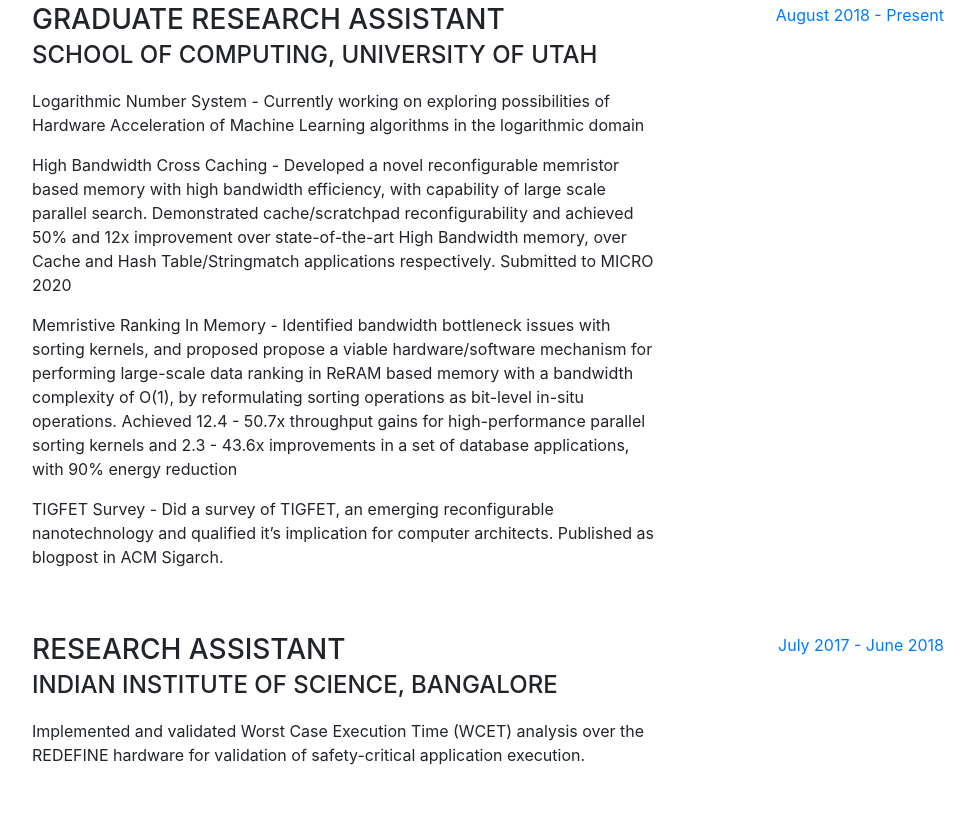
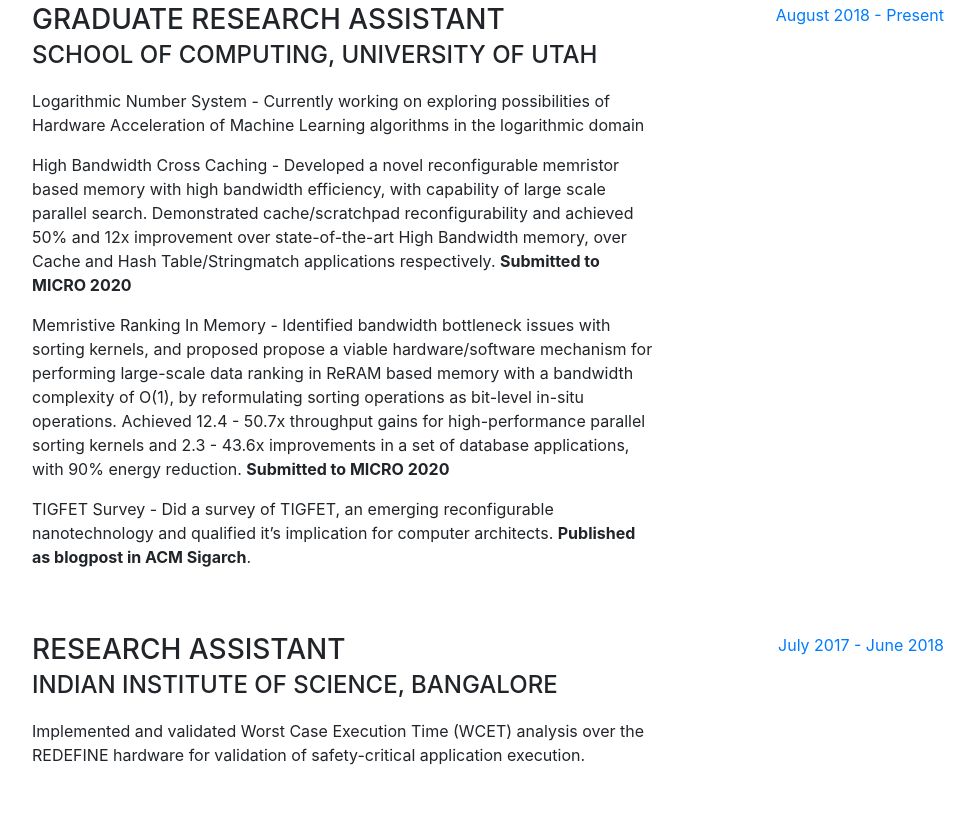
Before and after one commit to ananthkp/ananthkp.github.io, a website with bundled scripts: page index.html in a window 1280 px wide. Shown: the part 932-1760 px from the top of the page, without its empty margins (288-1262 px from the left). Built offline with nearby package versions, Linux system fonts and the light colour scheme; a web font is replaced by a local one.

Commit message:
Bold Fix

```diff
--- a/index.html
+++ b/index.html
@@ -104,9 +104,9 @@
               <p>Logarithmic Number System - Currently working on exploring possibilities of Hardware Acceleration of Machine Learning algorithms in the logarithmic domain</p>
               <p>High Bandwidth Cross Caching - Developed a novel reconfigurable memristor based memory with high bandwidth efficiency, with capability of large scale parallel search. Demonstrated cache/scratchpad reconfigurability and achieved
               50% and 12x improvement over state-of-the-art High Bandwidth memory,
-              over Cache and Hash Table/Stringmatch applications respectively. Submitted to MICRO 2020</p>
-              <p> Memristive Ranking In Memory - Identified bandwidth bottleneck issues with sorting kernels, and proposed propose a viable hardware/software mechanism for performing large-scale data ranking in ReRAM based memory with a bandwidth complexity of O(1), by reformulating sorting operations as bit-level in-situ operations. Achieved 12.4 - 50.7x throughput gains for high-performance parallel sorting kernels and 2.3 - 43.6x improvements in a set of database applications, with 90% energy reduction</p>
-              <p> TIGFET Survey - Did a survey of TIGFET, an emerging reconfigurable nanotechnology and qualified it’s implication for computer architects. Published as blogpost in ACM Sigarch.</p>
+              over Cache and Hash Table/Stringmatch applications respectively. <b>Submitted to MICRO 2020</b></p>
+              <p> Memristive Ranking In Memory - Identified bandwidth bottleneck issues with sorting kernels, and proposed propose a viable hardware/software mechanism for performing large-scale data ranking in ReRAM based memory with a bandwidth complexity of O(1), by reformulating sorting operations as bit-level in-situ operations. Achieved 12.4 - 50.7x throughput gains for high-performance parallel sorting kernels and 2.3 - 43.6x improvements in a set of database applications, with 90% energy reduction. <b>Submitted to MICRO 2020</b></p>
+              <p> TIGFET Survey - Did a survey of TIGFET, an emerging reconfigurable nanotechnology and qualified it’s implication for computer architects. <b>Published as blogpost in ACM Sigarch</b>.</p>
             </div>
             <div class="resume-date text-md-right">
               <span class="text-primary">August 2018 - Present</span>
```
